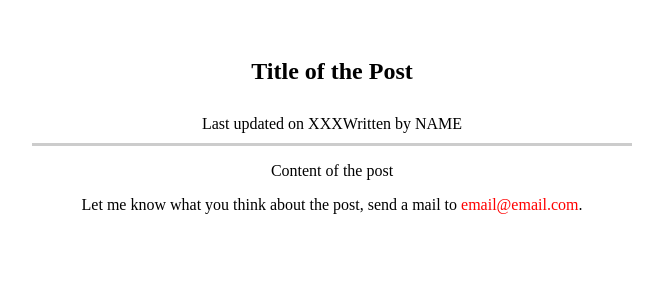
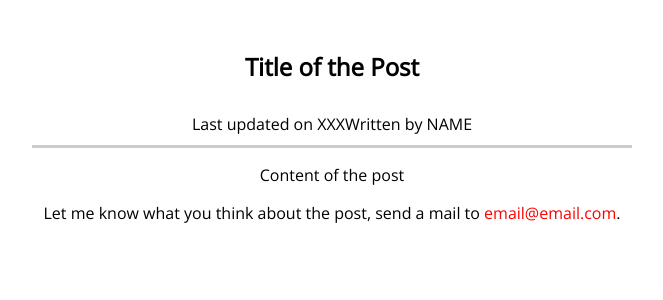
Before and after one commit to paoyumul/nuxt-blog, a Nuxt app: page /posts/1 in a window 1280 px wide. Shown: the top 300 px of the page, without its empty margins (308-971 px from the left). Built offline with nearby package versions, Linux system fonts and the light colour scheme.

Commit message:
Add External Fonts

```diff
--- a/layouts/default.vue
+++ b/layouts/default.vue
@@ -3,3 +3,13 @@
         <nuxt />
     </div>
 </template>
+
+<style>
+html {
+    font-family: 'Open Sans', sans-serif;
+}
+
+body {
+    margin: 0;
+}
+</style>
--- a/nuxt.config.js
+++ b/nuxt.config.js
@@ -19,7 +19,18 @@ export default {
                 content: process.env.npm_package_description || '',
             },
         ],
-        link: [{ rel: 'icon', type: 'image/x-icon', href: '/favicon.ico' }],
+        link: [
+            {
+                rel: 'icon',
+                type: 'image/x-icon',
+                href: '/favicon.ico',
+            },
+            {
+                rel: 'stylesheet',
+                href:
+                    'https://fonts.googleapis.com/css?family=Open+Sans&display=swap',
+            },
+        ],
     },
     /*
      ** Customize the progress-bar color
```
